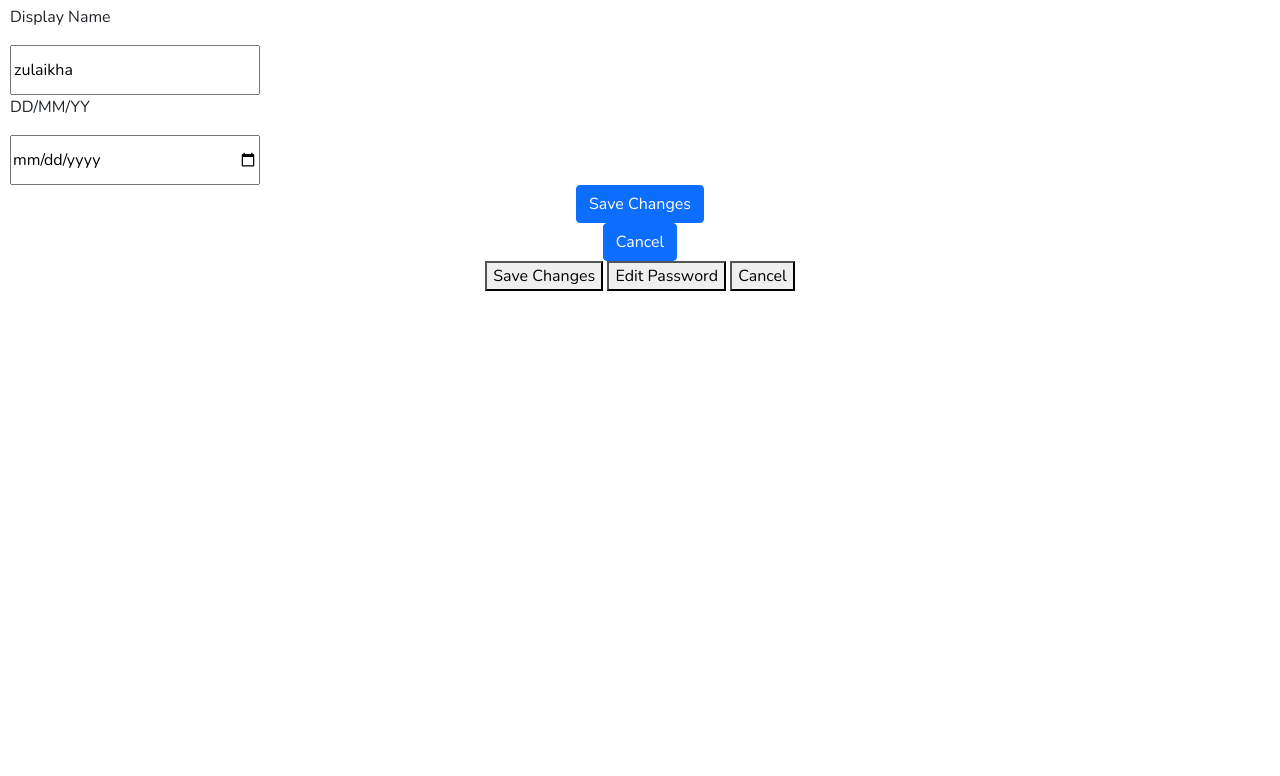
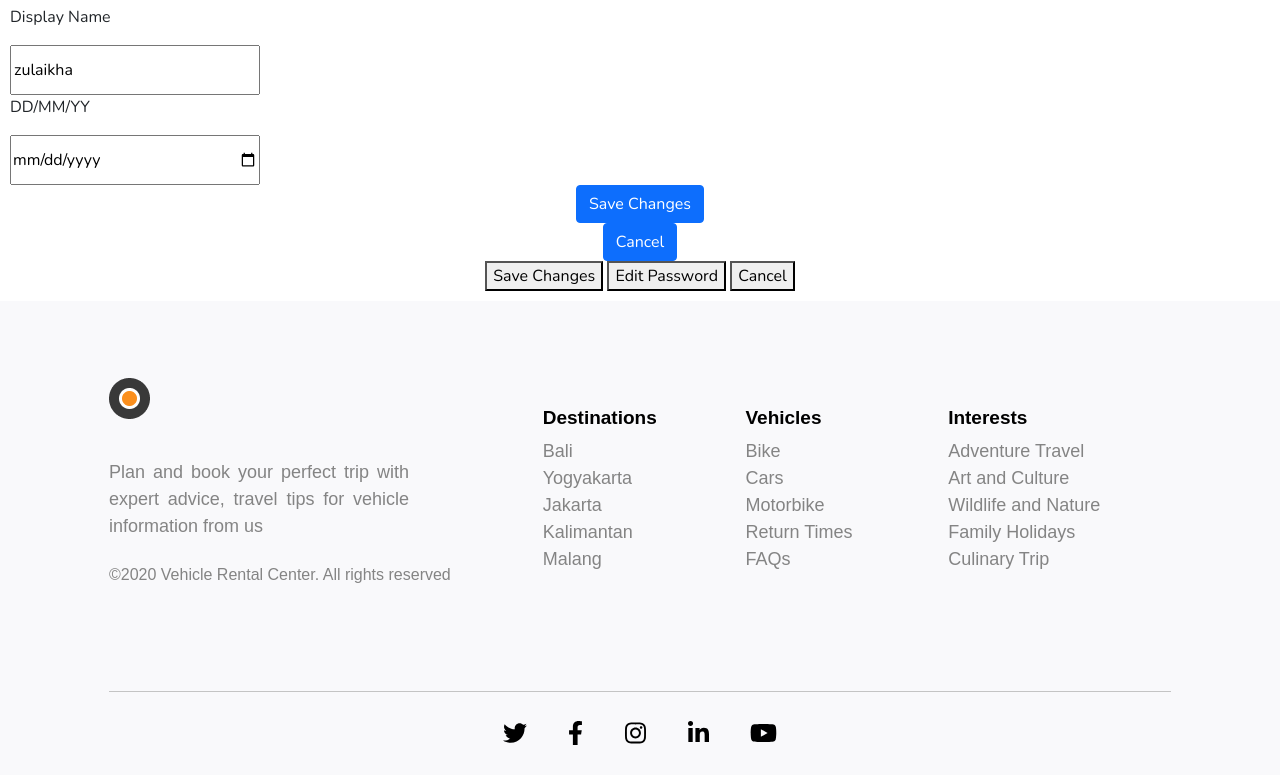
Before and after one commit to jumelisah/fw5-responsive-website, a website: page profile.html in a window 1280 px wide. Shown: the part 1194-1970 px from the top of the page. Before the commit the page ends 1495 px from the top, so only its background shows below. Drawn offline with nearby package versions, Linux system fonts and the light colour scheme.

Commit message:
edit footer at profile page

```diff
--- a/assets/profile.css
+++ b/assets/profile.css
@@ -104,6 +104,50 @@ nav .img-profile{
   width: 250px;
   height: 50px;
 }
+footer{
+  background-color: #F9F9FB;
+  text-align: center;
+  font-family: 'Mulish', sans-serif;
+  color: #848484;
+}
+footer .row .col-12 img{
+  padding-top: 90px;
+  padding-bottom: 20px;
+}
+footer .row .col-12 .about{
+  font-size: 18px;
+  font-weight: 300px;
+  width: 100%;
+  margin: 0 auto;
+}
+footer .row .col-12{
+  font-size: 18px;
+  font-weight: 300;
+  padding-bottom: 20px;
+}
+footer .row .col-12 h5{
+  font-size: 19px;
+  font-weight: 700;
+  color: black;
+  padding-top: 30px;
+}
+footer .row .col-12 a{
+  text-decoration: none;
+  color: #848484;
+  display: block;
+}
+footer .socmeds{
+  margin-top: 74px;
+  border-top: 1px solid #C4C4C4;
+  height: 84px;
+  font-size: 18px;
+  line-height: 84px;
+  text-align: center;
+}
+footer .socmeds a{
+  padding: 12px;
+  color: black;
+}
 
 @media(min-width: 768px){
   .profile .user .user-name{
@@ -114,6 +158,18 @@ nav .img-profile{
     font-size: 20px;
     line-height: 5px;
     margin-bottom: 110px;
+  }
+  footer .row .col-12 img{
+    padding-bottom: 25px;
+  }
+  footer .row .col-12 .about{
+    width: 300px;
+  }
+  footer .socmeds{
+    font-size: 24px;
+  }
+  footer .socmeds a{
+    padding: 17.5px;
   }
 }
 
@@ -127,4 +183,31 @@ nav .img-profile{
     line-height: 10px;
     margin-bottom: 134px;
   }
+  footer{
+    padding: 76px 109px 0 109px;
+    text-align: left;
+    width: 100%;
+  }
+  footer .row .col-12{
+    padding-top: 0;
+    margin-top: 0;
+    margin-right: 2%;
+  }
+  footer .row .col-12 img{
+    padding-top: 0;
+    padding-bottom: 40px;
+    text-align: left;
+  }
+  footer .row .col-12 .about{
+    margin-left:0;
+    text-align: justify;
+    width: 300px;
+  }
+  footer .row .space{
+    width: 50px;
+  }
+  footer .copyright{
+    position: relative;
+    bottom: 30px;
+  }
 }
--- a/profile.html
+++ b/profile.html
@@ -89,6 +89,56 @@
     <button>Edit Password</button>
     <button>Cancel</button>
   </div>
+  <footer>
+    <div class="row">
+      <div class="col-12 col-lg-4">
+        <img src="./assets/images/logo.png">
+        <div class="about">Plan and book your perfect trip with
+          expert advice, travel tips for vehicle
+          information from us
+        </div>
+      </div>
+      <div class="space"></div>
+      <div class="col-12 col-md-4 col-lg-2">
+        <div class="destinations">
+          <h5>Destinations</h5>
+          <a href="#">Bali</a>
+          <a href="#">Yogyakarta</a>
+          <a href="#">Jakarta</a>
+          <a href="#">Kalimantan</a>
+          <a href="#">Malang</a>
+        </div>
+      </div>
+      <div class="col-12 col-md-4 col-lg-2">
+        <div class="vehicles">
+          <h5>Vehicles</h5>
+          <a href="#">Bike</a>
+          <a href="#">Cars</a>
+          <a href="#">Motorbike</a>
+          <a href="#">Return Times</a>
+          <a href="#">FAQs</a>
+        </div>
+      </div>
+      <div class="col-12 col-md-4 col-lg-2">
+        <div class="interests">
+          <h5>Interests</h5>
+          <a href="#">Adventure Travel</a>
+          <a href="#">Art and Culture</a>
+          <a href="#">Wildlife and Nature</a>
+          <a href="#">Family Holidays</a>
+          <a href="#">Culinary Trip</a>
+        </div>
+      </div>
+    </div>
+    <div class="copyright">©2020 Vehicle Rental Center. All rights reserved</div>
+    <div class="socmeds">
+      <a href="#"><i class="fa-brands fa-twitter"></i></a>
+      <a href="#"><i class="fa-brands fa-facebook-f"></i></a>
+      <a href="#"><i class="fa-brands fa-instagram"></i></a>
+      <a href="#"><i class="fa-brands fa-linkedin-in"></i></a>
+      <a href="#"><i class="fa-brands fa-youtube"></i></a>
+    </div>
+  </footer>
 
   <script src="https://code.jquery.com/jquery-3.4.1.slim.min.js" integrity="sha384-J6qa4849blE2+poT4WnyKhv5vZF5SrPo0iEjwBvKU7imGFAV0wwj1yYfoRSJoZ+n" crossorigin="anonymous"></script>
   <script src="https://cdn.jsdelivr.net/npm/popper.js@1.16.0/dist/umd/popper.min.js" integrity="sha384-Q6E9RHvbIyZFJoft+2mJbHaEWldlvI9IOYy5n3zV9zzTtmI3UksdQRVvoxMfooAo" crossorigin="anonymous"></script>
```
